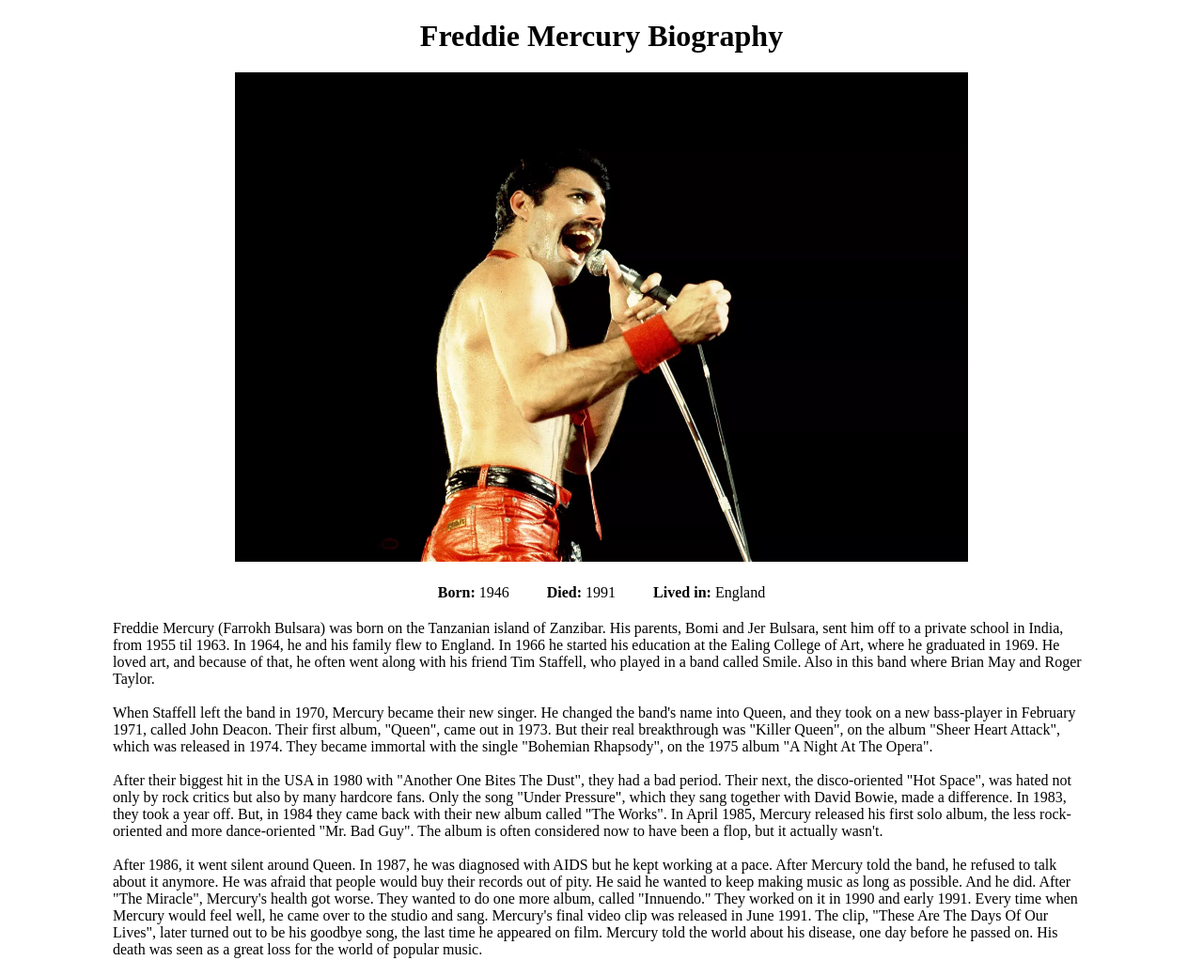
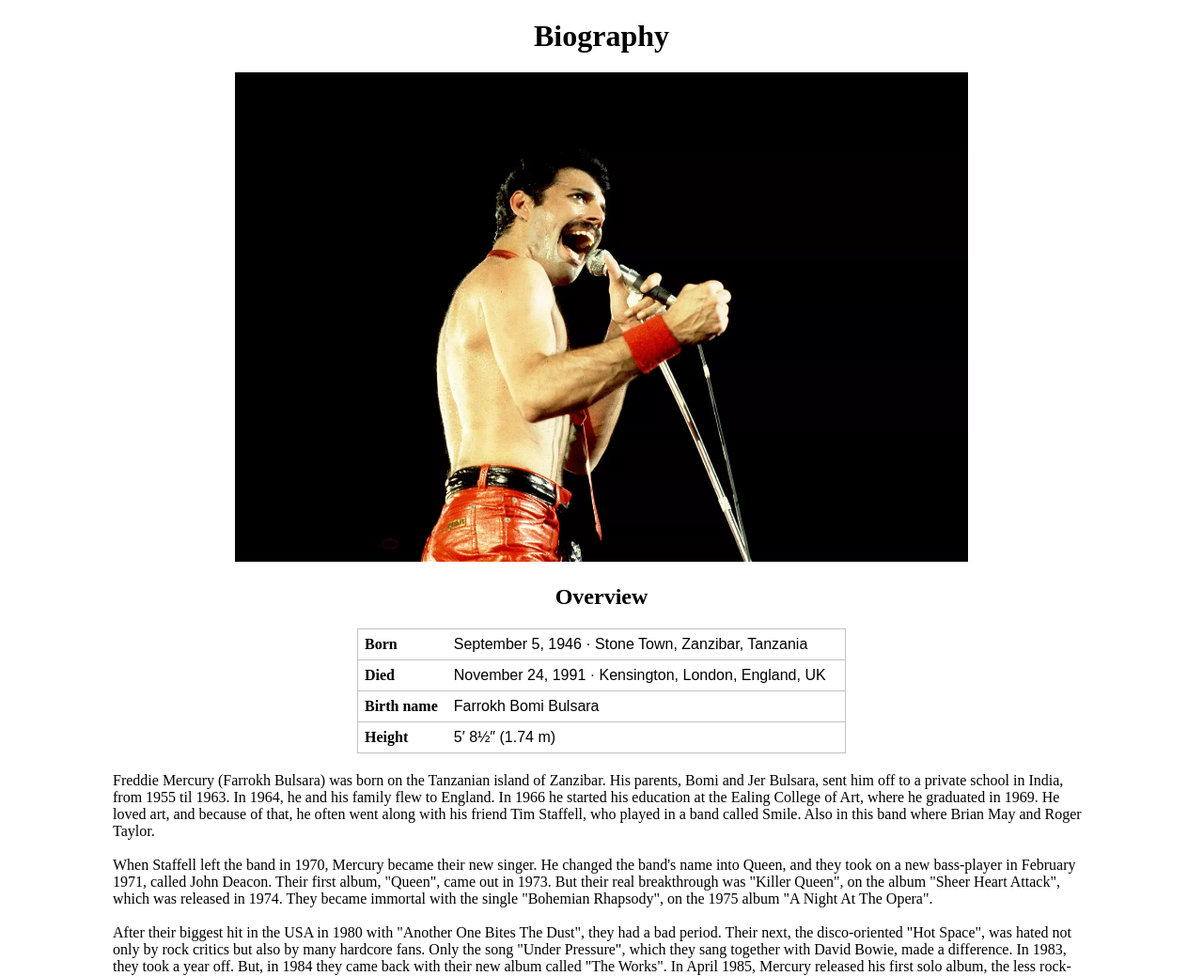
Before and after one commit to Palinana/-WebDevProject1, a PHP site: page /about.html in a window 1280 px wide. Shown: the top 1039 px of the page at 94% size. Run offline with PHP 8.4, Linux system fonts and the light colour scheme; lists and menus that the app fills with data are empty.

Commit message:
Added more content

```diff
--- a/about.html
+++ b/about.html
@@ -11,7 +11,7 @@
 
     <body>
         <div class="container">
-            <h1 class="block text-center">Freddie Mercury Biography</h1>
+            <h1 class="block text-center">Biography</h1>
 
             <div class="bio-sub-container">
                 <img src="images/img_2.webp">
@@ -19,11 +19,28 @@
         </div>
 
         <div class="container block">
-            <ul class="center inline-list">
-                <li><b>Born:</b> 1946</li>
-                <li><b>Died:</b> 1991</li>
-                <li><b>Lived in:</b> England</li>
-            </ul>
+            <h2 class="text-center btm-space">Overview</h2>
+
+            <table class="info-table">
+                <tbody>
+                    <tr>
+                        <th>Born</th>
+                        <th class="info-table-text-normal">September 5, 1946 · Stone Town, Zanzibar, Tanzania</th>
+                    </tr>
+                    <tr>
+                        <th>Died</th>
+                        <th class="info-table-text-normal">November 24, 1991 · Kensington, London, England, UK</th>
+                    </tr>
+                    <tr>
+                        <th>Birth name</th>
+                        <th class="info-table-text-normal">Farrokh Bomi Bulsara</th>
+                    </tr>
+                    <tr>
+                        <th>Height</th>
+                        <th class="info-table-text-normal">5′ 8½″ (1.74 m)</th>
+                    </tr>
+                </tbody>
+            </table>
         </div>
 
         <div class="container block">
--- a/style.css
+++ b/style.css
@@ -95,3 +95,24 @@ input {
     list-style: none;
     padding: 0 20px;
 }
+
+.info-table {
+    width: 50%;
+    margin: 0 auto;
+    border: 1px solid #c3c1c1;
+    border-collapse: collapse;
+}
+
+.info-table th {
+    text-align: left;
+    padding: 7px;
+}
+
+.info-table tr {
+    border-bottom: 1px solid #c3c1c1;
+}
+
+.info-table-text-normal {
+    font-weight: normal;
+    font-family: fantasy;
+}
```
